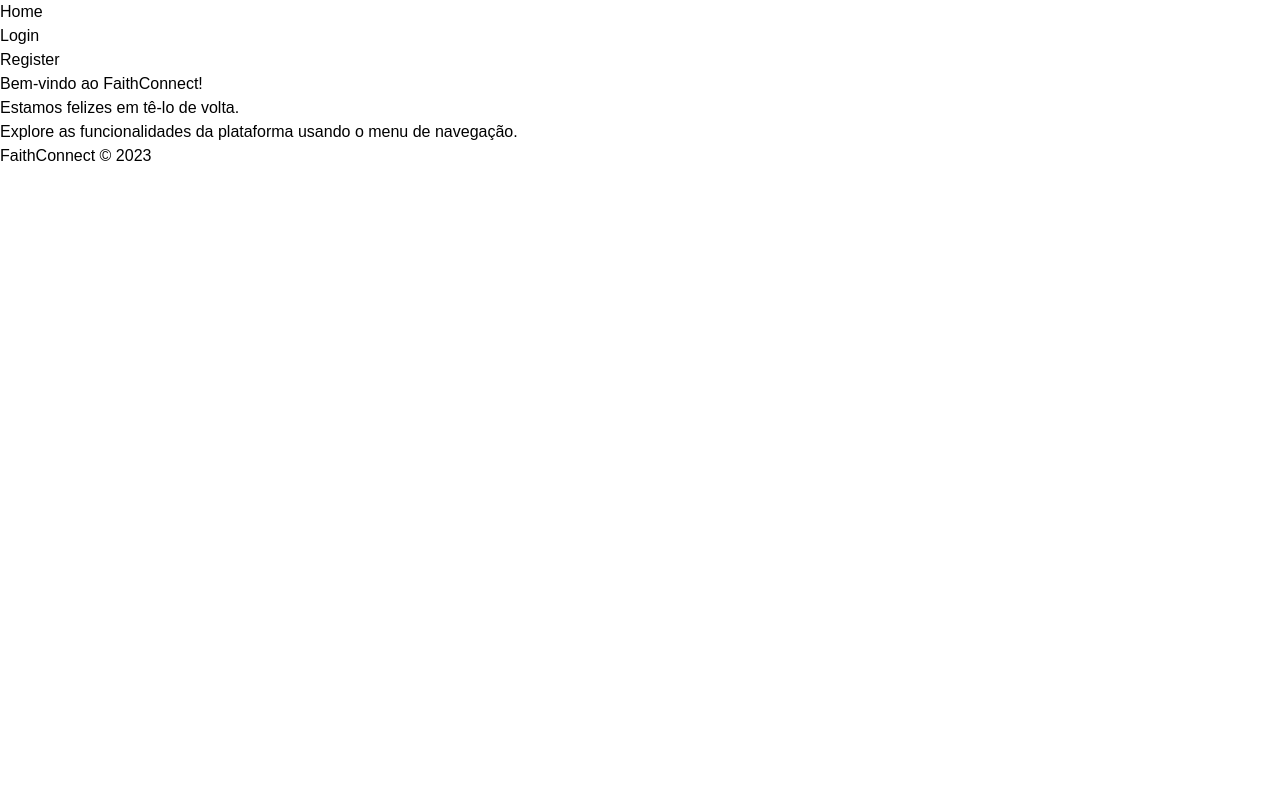
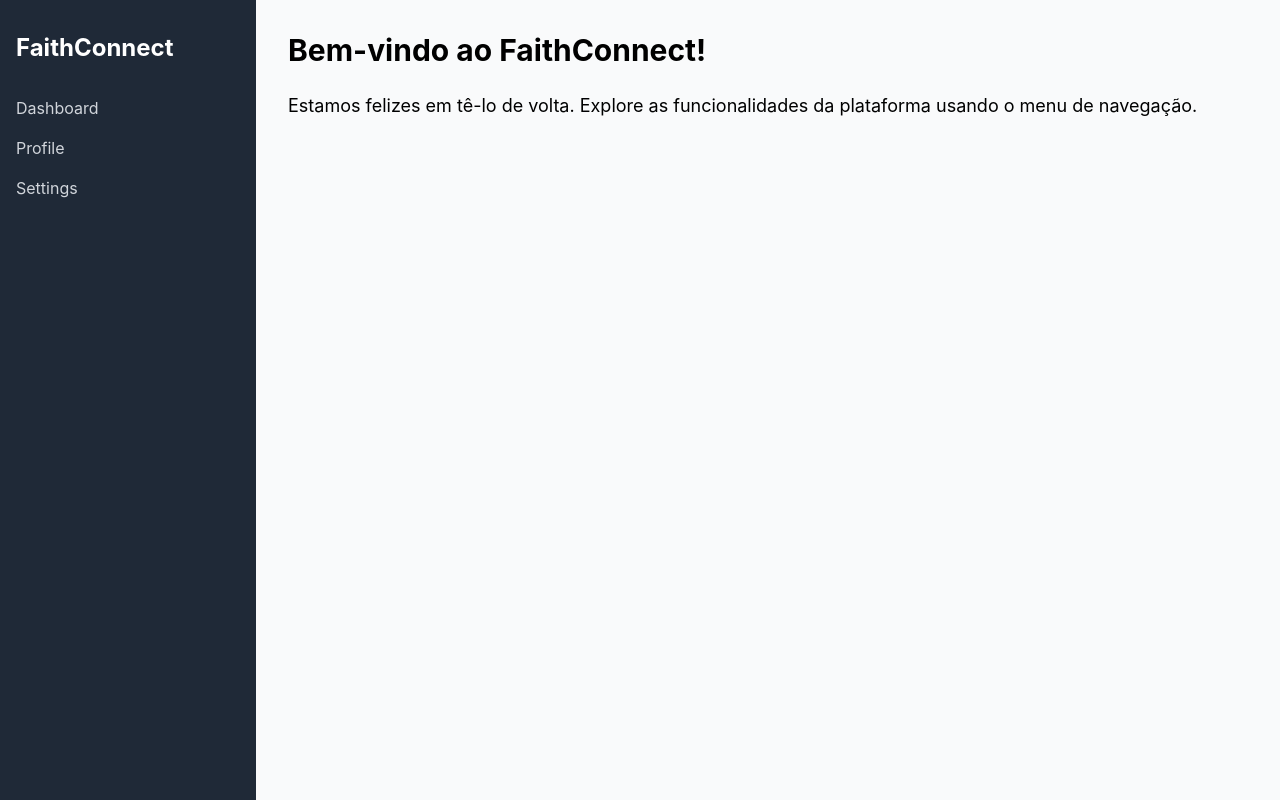
Before and after one commit to j2sa/faithconnect, a Next.js app in the folder frontend/faithconnect-frontend/: page /dashboard in a window 1280 px wide. Built offline with nearby package versions, Linux system fonts and the light colour scheme; sample sign-in values are in the browser's storage.

Commit message:
melhora no frontend

```diff
--- a/frontend/faithconnect-frontend/components/LandingPage.js
+++ b/frontend/faithconnect-frontend/components/LandingPage.js
@@ -1,10 +1,14 @@
+import Link from 'next/link';
+
 const LandingPage = () => (
-    <div>
-      <h1>Welcome to FaithConnect</h1>
-      <p>Your tool to manage church members, view reports, and more.</p>
-      <a href="/login">Login</a>
-      <a href="/register">Register</a>
+  <div className="container mx-auto text-center py-20">
+    <h1 className="text-4xl font-bold text-gray-800 mb-4">Welcome to FaithConnect</h1>
+    <p className="text-lg text-gray-600 mb-8">Your tool to manage church members, view reports, and more.</p>
+    <div className="flex justify-center space-x-4">
+      <Link href="/login" className="px-6 py-2 bg-blue-600 text-white rounded hover:bg-blue-700">Login</Link>
+      <Link href="/register" className="px-6 py-2 bg-green-600 text-white rounded hover:bg-green-700">Register</Link>
     </div>
-  );
+  </div>
+);
 
-  export default LandingPage;
+export default LandingPage;
--- /dev/null
+++ b/frontend/faithconnect-frontend/components/LayoutAuth.js
@@ -0,0 +1,12 @@
+import Sidebar from './Sidebar';
+
+const LayoutAuth = ({ children }) => (
+  <div className="flex">
+    <Sidebar />
+    <main className="flex-1 p-8">
+      {children}
+    </main>
+  </div>
+);
+
+export default LayoutAuth;
--- a/frontend/faithconnect-frontend/components/Navbar.js
+++ b/frontend/faithconnect-frontend/components/Navbar.js
@@ -1,12 +1,18 @@
 import Link from 'next/link';
 
 const Navbar = () => (
-  <nav>
-    <ul>
-      <li><Link href="/">Home</Link></li>
-      <li><Link href="/login">Login</Link></li>
-      <li><Link href="/register">Register</Link></li>
-    </ul>
+  <nav className="bg-white border-b border-gray-200 px-4 py-2">
+    <div className="container mx-auto flex justify-between items-center">
+      <Link href="/" className="text-2xl font-bold text-gray-700">FaithConnect</Link>
+      <ul className="flex space-x-4">
+        <li>
+          <Link href="/login" className="text-gray-600 hover:text-gray-800">Login</Link>
+        </li>
+        <li>
+          <Link href="/register" className="text-gray-600 hover:text-gray-800">Register</Link>
+        </li>
+      </ul>
+    </div>
   </nav>
 );
 
--- /dev/null
+++ b/frontend/faithconnect-frontend/components/Sidebar.js
@@ -0,0 +1,20 @@
+import Link from 'next/link';
+
+const Sidebar = () => (
+  <div className="bg-gray-800 text-white w-64 h-screen px-4 py-8">
+    <h2 className="text-2xl font-bold mb-8">FaithConnect</h2>
+    <ul className="space-y-4">
+      <li>
+        <Link href="/dashboard" className="text-gray-300 hover:text-white">Dashboard</Link>
+      </li>
+      <li>
+        <Link href="/profile" className="text-gray-300 hover:text-white">Profile</Link>
+      </li>
+      <li>
+        <Link href="/settings" className="text-gray-300 hover:text-white">Settings</Link>
+      </li>
+    </ul>
+  </div>
+);
+
+export default Sidebar;
--- a/frontend/faithconnect-frontend/package.json
+++ b/frontend/faithconnect-frontend/package.json
@@ -15,9 +15,10 @@
     "react-dom": "19.0.0-rc-69d4b800-20241021"
   },
   "devDependencies": {
+    "autoprefixer": "^10.4.20",
     "eslint": "^8",
     "eslint-config-next": "15.0.1",
-    "postcss": "^8",
-    "tailwindcss": "^3.4.1"
+    "postcss": "^8.4.47",
+    "tailwindcss": "^3.4.14"
   }
 }
--- a/frontend/faithconnect-frontend/pages/_app.js
+++ b/frontend/faithconnect-frontend/pages/_app.js
@@ -1,10 +1,35 @@
+import { useEffect, useState } from 'react';
+import { useRouter } from 'next/router';
 import Layout from '../components/Layout';
+import LayoutAuth from '../components/LayoutAuth';
+import auth from '../src/utils/auth';
 import '../src/styles/globals.css';
 
-const MyApp = ({ Component, pageProps }) => (
-  <Layout>
-    <Component {...pageProps} />
-  </Layout>
-);
+const MyApp = ({ Component, pageProps }) => {
+  const router = useRouter();
+  const [isAuthenticated, setIsAuthenticated] = useState(false);
+
+  useEffect(() => {
+    const token = auth.getToken();
+    setIsAuthenticated(!!token);
+  }, [router]);
+
+  const publicRoutes = ['/', '/login', '/register'];
+  const privateRoutes = ['/dashboard', '/profile', '/settings'];
+
+  // Determine the appropriate layout
+  const getLayout = (page) => {
+    if (publicRoutes.includes(router.pathname)) {
+      return <Layout>{page}</Layout>;
+    }
+    if (privateRoutes.includes(router.pathname) && isAuthenticated) {
+      return <LayoutAuth>{page}</LayoutAuth>;
+    }
+    // Default to Layout if not authenticated or path not found
+    return <Layout>{page}</Layout>;
+  };
+
+  return getLayout(<Component {...pageProps} />);
+};
 
 export default MyApp;
--- a/frontend/faithconnect-frontend/pages/dashboard.js
+++ b/frontend/faithconnect-frontend/pages/dashboard.js
@@ -1,6 +1,7 @@
 import { useState, useEffect } from 'react';
 import { useRouter } from 'next/router';
 import auth from '../src/utils/auth';
+import LayoutAuth from '../components/LayoutAuth';
 
 const Dashboard = () => {
   const router = useRouter();
@@ -20,12 +21,15 @@
   }
 
   return (
-    <div>
-      <h1>Bem-vindo ao FaithConnect!</h1>
-      <p>Estamos felizes em tê-lo de volta.</p>
-      <p>Explore as funcionalidades da plataforma usando o menu de navegação.</p>
-    </div>
+    <>
+      <h1 className="text-3xl font-bold mb-6">Bem-vindo ao FaithConnect!</h1>
+      <p className="text-lg">Estamos felizes em tê-lo de volta. Explore as funcionalidades da plataforma usando o menu de navegação.</p>
+    </>
   );
 };
 
+Dashboard.getLayout = function getLayout(page) {
+  return <LayoutAuth>{page}</LayoutAuth>;
+};
+
 export default Dashboard;
--- a/frontend/faithconnect-frontend/pages/login.js
+++ b/frontend/faithconnect-frontend/pages/login.js
@@ -1,7 +1,7 @@
 import { useState } from 'react';
 import { useRouter } from 'next/router';
 import api from '../src/utils/api';
-import auth from '../src/utils/auth';
+import auth from '../src/utils/auth'; // Certifique-se de que isso está aqui
 
 const Login = () => {
   const [email, setEmail] = useState('');
@@ -16,7 +16,7 @@
       auth.setToken(response.data.token);
       setError('');
       console.log('Login successful');
-      router.push('/dashboard'); // Redirecionar para a página principal ou dashboard
+      router.push('/dashboard');
     } catch (error) {
       setError('Login failed. Please try again.');
       console.error('Login failed:', error.message);
--- /dev/null
+++ b/frontend/faithconnect-frontend/postcss.config.js
@@ -0,0 +1,6 @@
+module.exports = {
+  plugins: {
+    tailwindcss: {},
+    autoprefixer: {},
+  },
+}
--- a/frontend/faithconnect-frontend/src/styles/globals.css
+++ b/frontend/faithconnect-frontend/src/styles/globals.css
@@ -2,10 +2,7 @@
 @tailwind components;
 @tailwind utilities;
 
-/* Adicione aqui seus estilos globais personalizados */
 body {
-  font-family: 'Arial', sans-serif;
-  margin: 0;
-  padding: 0;
-  box-sizing: border-box;
+  font-family: 'Inter', sans-serif;
+  background-color: #f9fafb;
 }
--- a/frontend/faithconnect-frontend/src/utils/api.js
+++ b/frontend/faithconnect-frontend/src/utils/api.js
@@ -1,4 +1,5 @@
 import axios from 'axios';
+import auth from './auth'; // Certifique-se de importar auth
 
 const api = axios.create({
   baseURL: 'http://localhost:5000/api', // Ajuste a URL base conforme necessário
--- a/frontend/faithconnect-frontend/tailwind.config.js
+++ b/frontend/faithconnect-frontend/tailwind.config.js
@@ -1,11 +1,11 @@
-/** @type {import('tailwindcss').Config} */
 module.exports = {
   content: [
+    './pages/**/*.{js,ts,jsx,tsx}',
+    './components/**/*.{js,ts,jsx,tsx}',
     './src/**/*.{js,ts,jsx,tsx}',
-    './components/**/*.{js,ts,jsx,tsx}',
   ],
   theme: {
     extend: {},
   },
   plugins: [],
-}
+};
```
Also changed, not shown: 1 other file (tests, documents, lock files or other folders).
